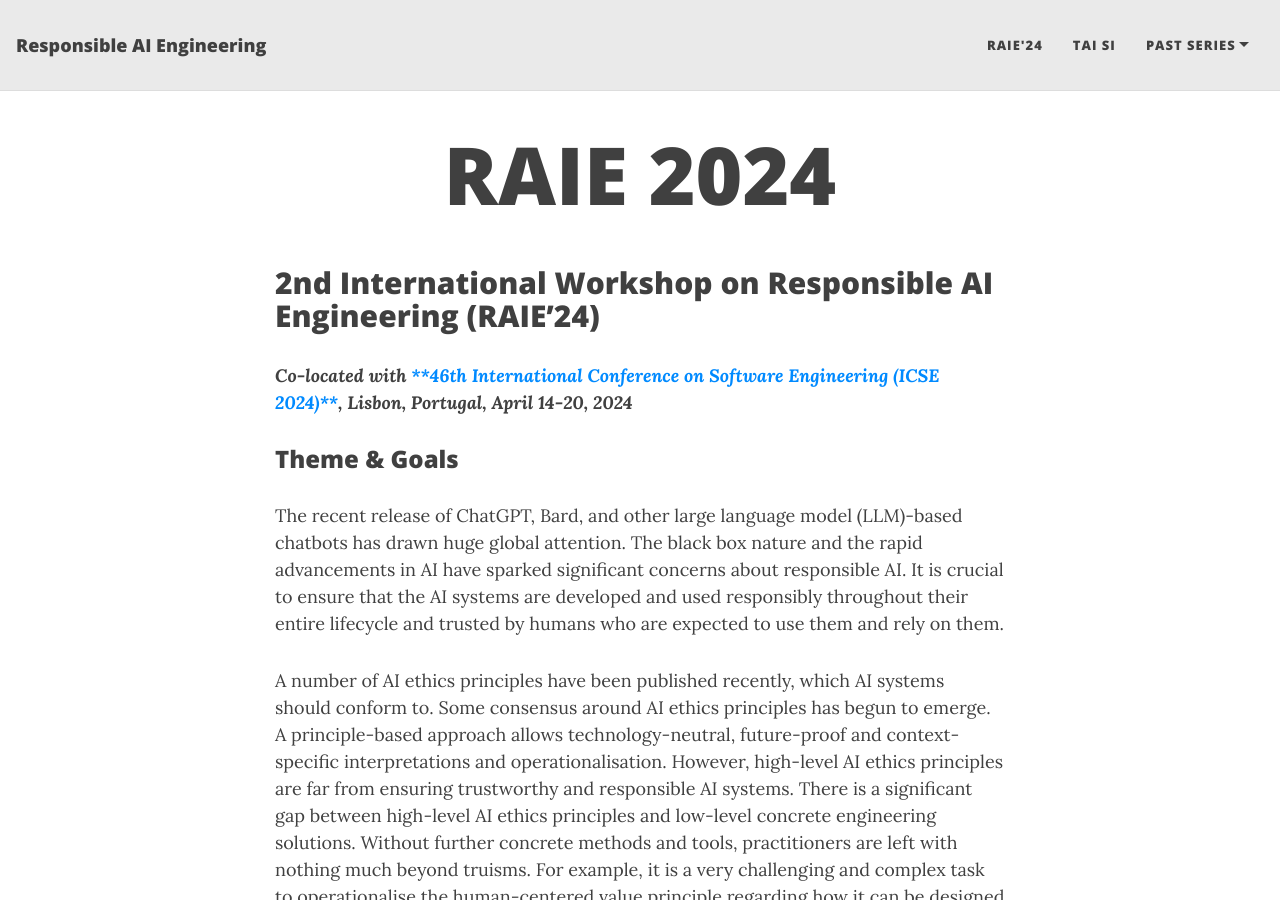
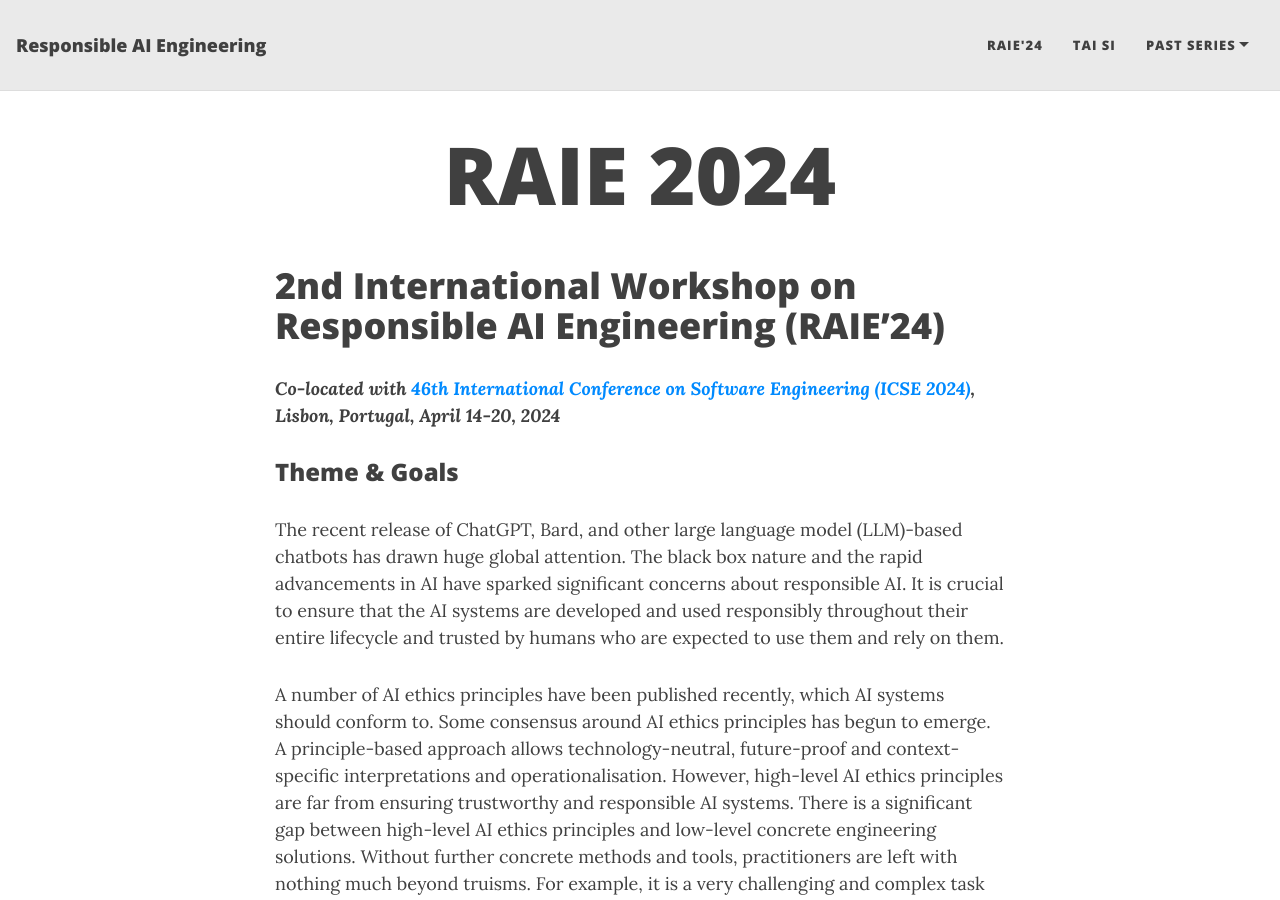
Before and after one commit to RAIEngineering/AIEng-Series, a Jekyll site: the page built from RAIEWorkshop24.md, in a window 1280 px wide and 900 px high. Built offline with Jekyll 4.4.1, drawn with Linux system fonts in a browser that asks for light colours; nearby versions of some CDN libraries.

```diff
--- a/RAIEWorkshop24.md
+++ b/RAIEWorkshop24.md
@@ -5,9 +5,9 @@ title: RAIE 2024
 
 <!-- <p><img src="/img/pierrebourque.jpg" width="200" /><a href="https://profs.etsmtl.ca/pbourque">Pierre Bourque</a> - ing., Ph.D.</p> -->
 
-## 2nd International Workshop on Responsible AI Engineering (RAIE'24)
+# 2nd International Workshop on Responsible AI Engineering (RAIE'24)
 
-***Co-located with [**46th International Conference on Software Engineering (ICSE 2024)**](https://conf.researchr.org/home/icse-2024), Lisbon, Portugal, April 14-20, 2024***
+***Co-located with [46th International Conference on Software Engineering (ICSE 2024)](https://conf.researchr.org/home/icse-2024), Lisbon, Portugal, April 14-20, 2024***
 
 ### Theme & Goals
 
```
